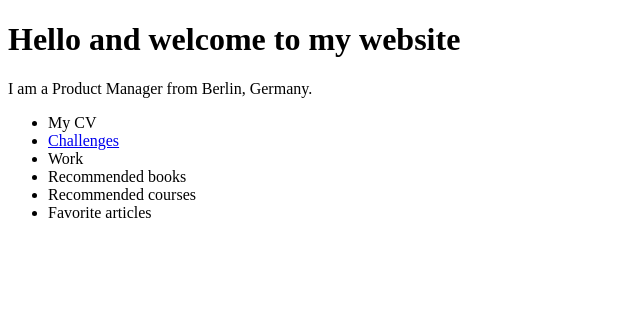
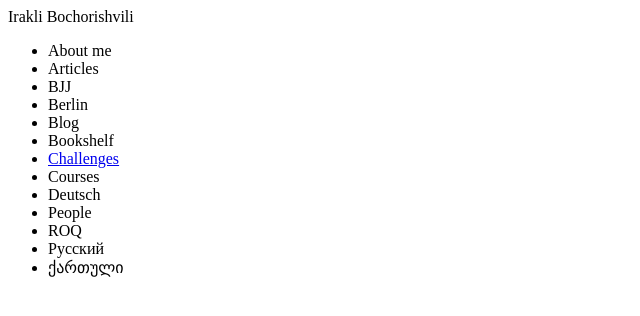
Before and after one commit to irakliboch/irakliboch.github.io, a plain HTML site: page index.html in a window 1280 px wide. Shown: the whole page, without its empty margins (0-640 px from the left). Drawn offline with Linux system fonts and the light colour scheme.

Commit message:
Update index.html

```diff
--- a/index.html
+++ b/index.html
@@ -8,16 +8,24 @@
 </head>
 
 <body>
-    <h1>Hello and welcome to my website</h1>
-    <p>I am a Product Manager from Berlin, Germany.</p>
-    <ul>
-        <li>My CV</li>
-        <li><a href="/challenges.html">Challenges</a></li>
-        <li>Work</li>
-        <li>Recommended books</li>
-        <li>Recommended courses</li>
-        <li>Favorite articles</li>
-    </ul>
+    <div id="menu">
+        <span class="title">Irakli Bochorishvili</span>
+        <ul>
+            <li>About me</li>
+            <li>Articles</li>
+            <li>BJJ</li>
+            <li>Berlin</li>
+            <li>Blog</li>
+            <li>Bookshelf</li>
+            <li><a href="/challenges.html">Challenges</a></li>
+            <li>Courses</li>
+            <li>Deutsch</li>
+            <li>People</li>
+            <li>ROQ</li>
+            <li>Русский</li>
+            <li>ქართული</li>
+        </ul>
+    </div>
 </body>
 
 </html>
```
